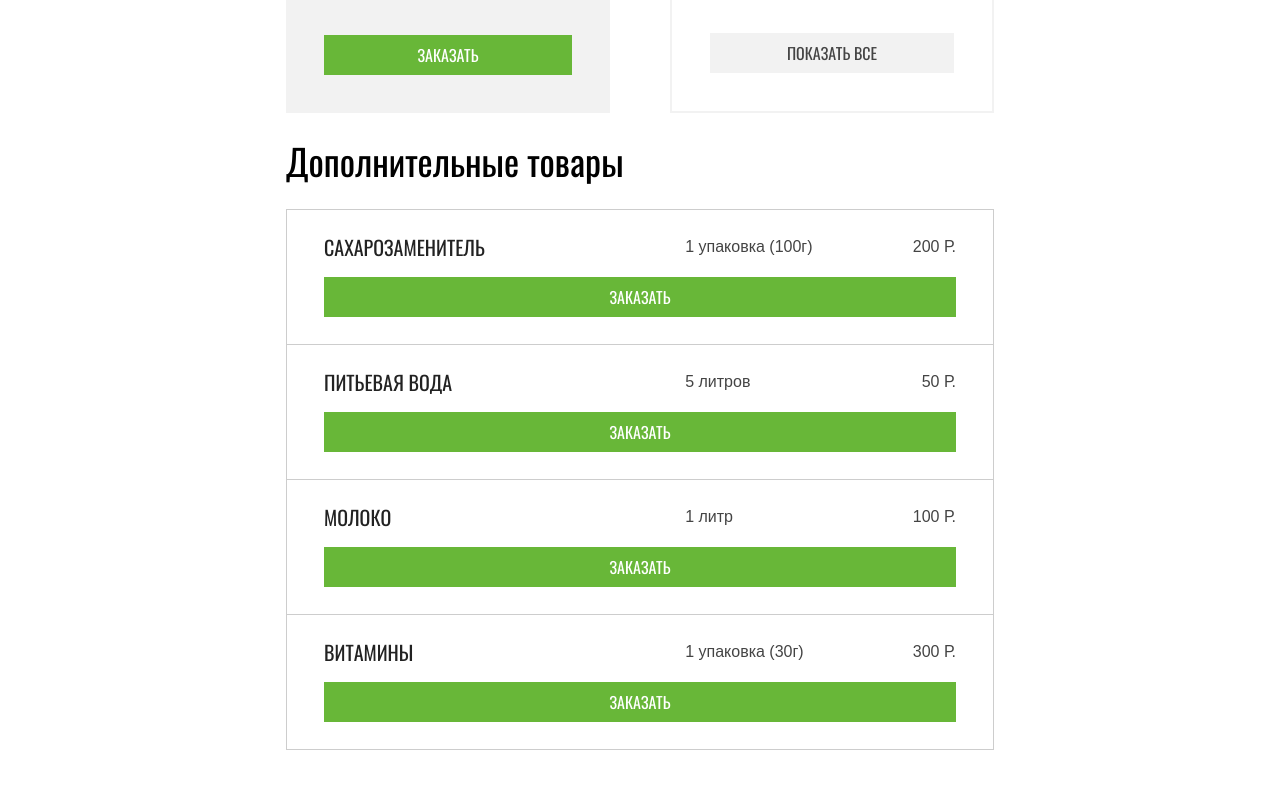
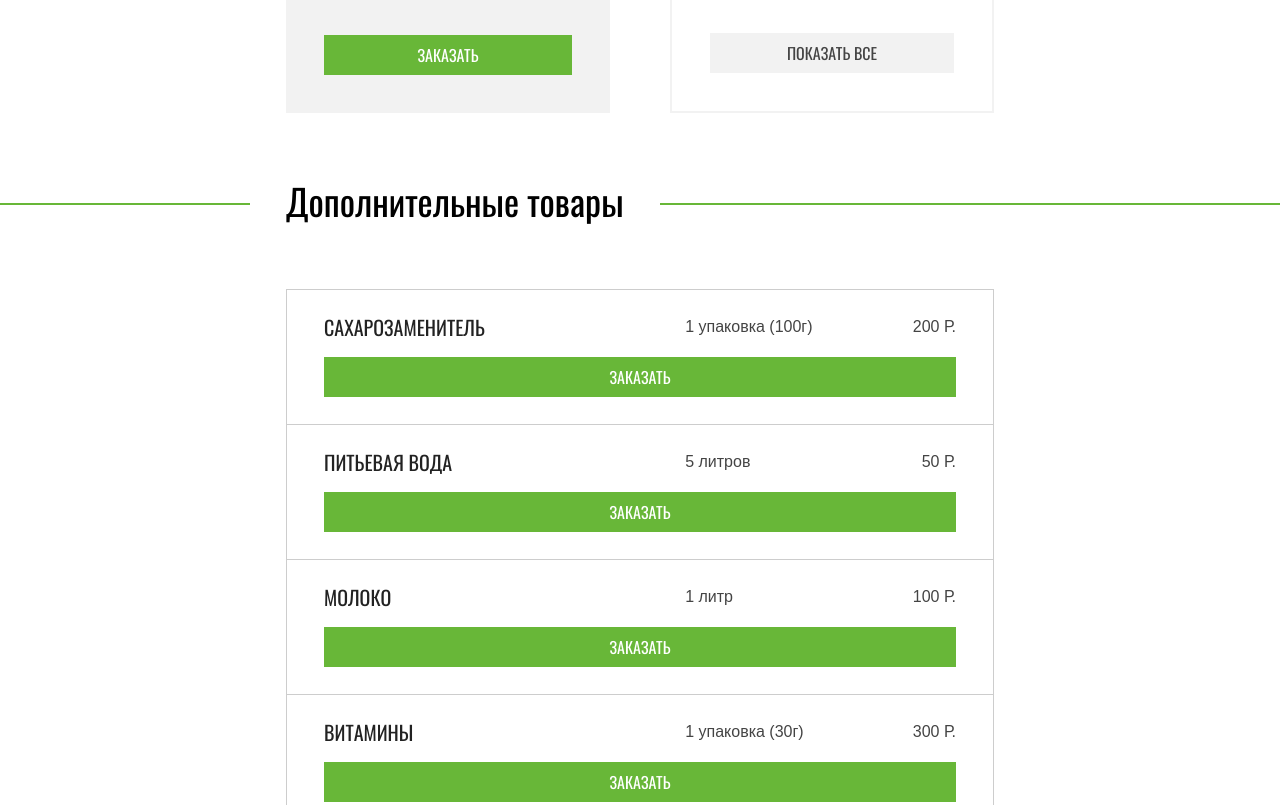
Before and after one commit to Sveetlana/30889-cat-energy-22, a website: page source/catalog.html in a window 1280 px wide. Shown: the part 2367-3172 px from the top of the page. Drawn offline with nearby package versions, Linux system fonts and the light colour scheme; files that its build step writes are made by us from their sources; files whose address does not match are found by name.

Commit message:
карта и подзаголовки для страницы каталога

```diff
--- a/source/catalog.html
+++ b/source/catalog.html
@@ -256,8 +256,12 @@
           </div>
         </li>
       </ul>
+      <div class="catalog__delimiter">
+        <div class="catalog__container">
+          <h2 class="catalog__subtitle">Дополнительные товары</h2>
+        </div>
+      </div>
       <div class="catalog__container">
-      <h2 class="catalog__subtitle">Дополнительные товары</h2>
       <div class="catalog-extra">
         <ul class="catalog-extra__list">
           <li class="catalog-extra__item">
@@ -321,16 +325,16 @@
         </div>
       </div>
     </section>
-    <section class="map">
-      <div class="map__wrapper">
-        <div class="map__container">
-          <div class="map__text">
-            <p class="map__title">Приглашаем<br>к сотрудничеству<br>дилеров!</p>
-            <p class="map__address">ул. Большая<br>Конюшенная, д. 19/8<br>Санкт-Петербург</p>
-          </div>
+    <section class="map map--catalog">
+      <div class="map__container">
+        <div class="map__text">
+          <p class="map__title">Приглашаем<br>к сотрудничеству<br>дилеров!</p>
+          <p class="map__address">ул. Большая<br>Конюшенная, д. 19/8<br><br class="br-not-mobile">Санкт-Петербург</p>
         </div>
       </div>
-      <div class="map__location"></div>
+      <div class="map__location">
+        <iframe src="https://yandex.ru/map-widget/v1/?um=constructor%3Afffcda3fd5ea90e254b3828f34175e22abd1b19b3d1539e1065ad215f92c420d&amp;source=constructor" width="100%" height="100%" frameborder="0"></iframe>
+      </div>
     </section>
   </main>
   <footer class="page-footer">
--- a/source/sass/blocks/catalog-extra.scss
+++ b/source/sass/blocks/catalog-extra.scss
@@ -15,6 +15,7 @@
   @media (min-width: $desktop-width) {
     grid-template-columns: 1fr 245px;
     grid-gap: 80px;
+    margin-bottom: 86px;
   }
 }
 
--- a/source/sass/blocks/catalog.scss
+++ b/source/sass/blocks/catalog.scss
@@ -43,12 +43,21 @@
 }
 
 .catalog__subtitle {
+  font-weight: 400;
   font-size: 24px;
-  font-weight: 400;
+  line-height: 26px;
+  margin: 0;
+  padding: 25px 1em 25px 0;
+  display: inline-block;
+  background-color: #ffffff;
+  position: relative;
+  z-index: 2;
 
   @media (min-width: $tablet-width) {
     font-size: 36px;
     line-height: 36px;
+    padding: 70px 1em;
+    left: -1em;
   }
 }
 
@@ -67,3 +76,24 @@
     border: none;
   }
 }
+
+.catalog__delimiter {
+  position: relative;
+  overflow: hidden;
+}
+
+.catalog__delimiter::before {
+  content: "";
+  width: 100%;
+  height: 2px;
+  background-color: $basic_green;
+  position: absolute;
+  z-index: 1;
+  top: 40px;
+  left: 33%;
+
+  @media (min-width: $tablet-width) {
+    top: 90px;
+    left: 0;
+  }
+}
--- a/source/sass/blocks/map.scss
+++ b/source/sass/blocks/map.scss
@@ -53,6 +53,10 @@
 
 .map {
   position: relative;
+
+  &--catalog {
+    background-color: $basic_grey;
+  }
 }
 
 .map__text {
```
